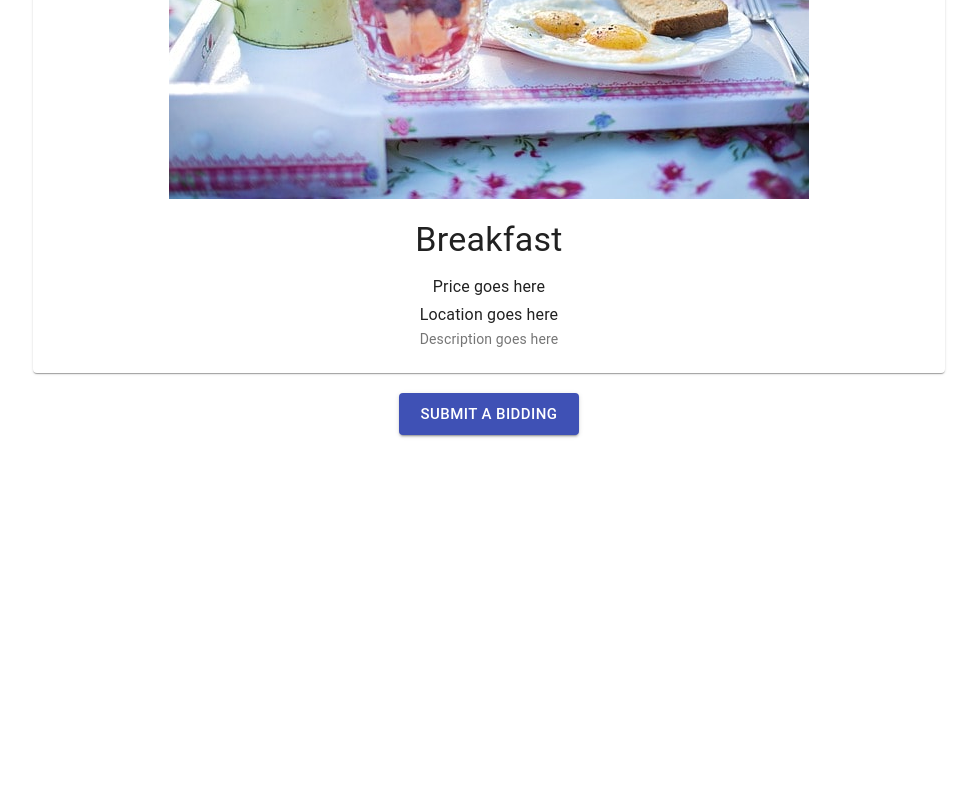
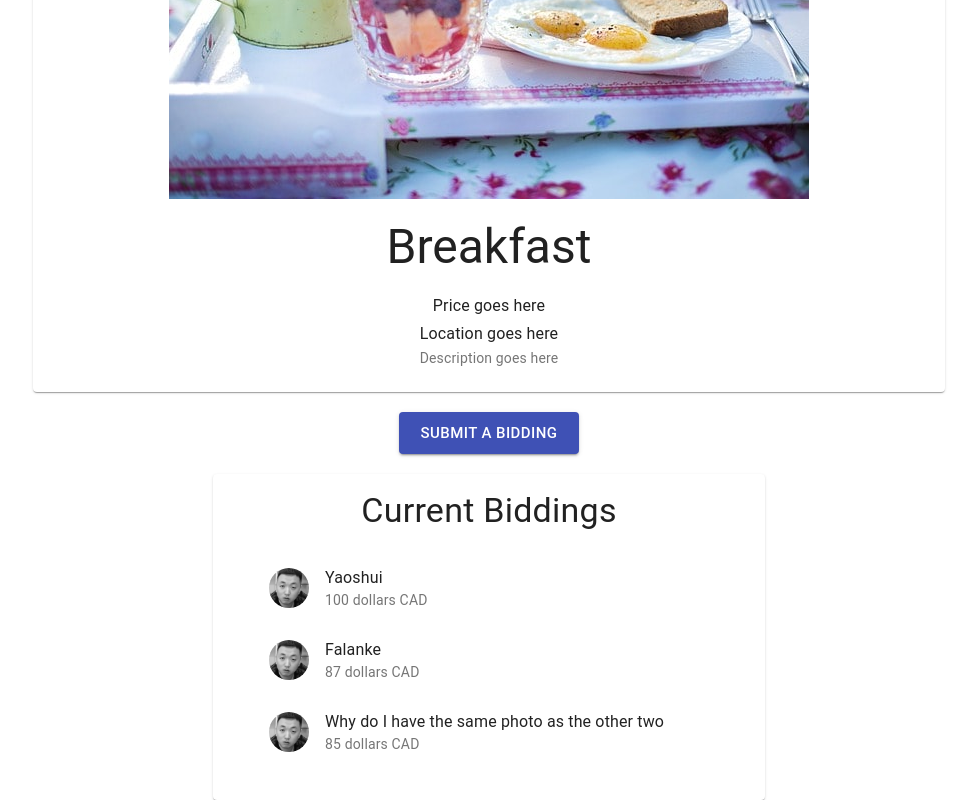
Before and after one commit to Falanke21/REM-demo-website, a React (Create React App) app in the folder fgnb/: page /item/0 in a window 1280 px wide. Shown: the part 322-1122 px from the top of the page, without its empty margins (151-1128 px from the left). Before the commit the page ends 800 px from the top, so only its background shows below. Built offline with nearby package versions, Linux system fonts and the light colour scheme.

Commit message:
add bidding info into item page

```diff
--- /dev/null
+++ b/fgnb/src/CurrentBiddings.js
@@ -0,0 +1,110 @@
+import React from "react";
+
+import { makeStyles } from "@material-ui/core/styles";
+import Container from "@material-ui/core/Container";
+import Card from "@material-ui/core/Card";
+import CardContent from "@material-ui/core/CardContent";
+import Typography from "@material-ui/core/Typography";
+
+import List from "@material-ui/core/List";
+import ListItem from "@material-ui/core/ListItem";
+import ListItemText from "@material-ui/core/ListItemText";
+import ListItemAvatar from "@material-ui/core/ListItemAvatar";
+import Avatar from "@material-ui/core/Avatar";
+
+function Biddings(prop) {
+    // Hard code bidding information, add server call later
+    const bidArray = [
+        {
+            bidderId: 1,
+            username: "Yaoshui",
+            profilePic: "/static/images/yaoshui.jpg",
+            amount: 100
+        },
+        {
+            bidderId: 2,
+            username: "Falanke",
+            profilePic: "/static/images/yaoshui.jpg",
+            amount: 87
+        },
+        {
+            bidderId: 3,
+            username: "Why do I have the same photo as the other two",
+            profilePic: "/static/images/yaoshui.jpg",
+            amount: 85
+        }
+    ];
+
+    return (
+        <List>
+            {bidArray.map(bid => (
+                <Container>
+                    <ListItem>
+                        <ListItemAvatar>
+                            <Avatar
+                                src={require("./static/images/yaoshui.jpg")}
+                            />
+                            {
+                                // why material ui why
+                            }
+                        </ListItemAvatar>
+                        <ListItemText
+                            primary={bid.username}
+                            secondary={`${bid.amount} dollars CAD`}
+                        />
+                    </ListItem>
+                </Container>
+            ))}
+            {/*
+            <Container>
+
+
+
+                 <ListItem>
+                    <ListItemAvatar>
+                        <Avatar src={require("./static/images/yaoshui.jpg")} />
+                    </ListItemAvatar>
+                    <ListItemText primary="Photos" secondary="Jan 9, 2014" />
+                </ListItem>
+            </Container>
+            <Container>
+                <ListItem>
+                    <ListItemAvatar>
+                        <Avatar src={require("./static/images/yaoshui.jpg")} />
+                    </ListItemAvatar>
+                    <ListItemText primary="Work" secondary="Jan 7, 2014" />
+                </ListItem>
+            </Container>
+            <Container>
+                <ListItem>
+                    <ListItemAvatar>
+                        <Avatar src={require("./static/images/yaoshui.jpg")} />
+                    </ListItemAvatar>
+                    <ListItemText
+                        primary="Vacation"
+                        secondary="July 20, 2014"
+                    />
+                </ListItem>
+			</Container>
+			*/}
+        </List>
+    );
+}
+
+export default function CurrentBiddings(prop) {
+    return (
+        <div>
+            <br />
+            <Container maxWidth="sm">
+                <Card>
+                    <CardContent>
+                        <Typography gutterBottom variant="h4" component="h2">
+                            Current Biddings
+                        </Typography>
+                        <Biddings />
+                    </CardContent>
+                </Card>
+            </Container>
+        </div>
+    );
+}
--- a/fgnb/src/ItemCard.js
+++ b/fgnb/src/ItemCard.js
@@ -10,7 +10,7 @@ export default function ItemCard(prop) {
     return (
         <div>
             <br />
-            <Container maxWidth="md" p={40}>
+            <Container maxWidth="md">
                 <Card>
                     <CardMedia image={prop.item.img} />
                     {
@@ -20,7 +20,7 @@ export default function ItemCard(prop) {
                     }
                     <img alt={prop.item.title} src={prop.item.img}></img>
                     <CardContent>
-                        <Typography gutterBottom variant="h4" component="h2">
+                        <Typography gutterBottom variant="h3" component="h2">
                             {prop.item.title}
                         </Typography>
                         <Typography variant="subtitle1" component="h5">
--- a/fgnb/src/ItemDetail.js
+++ b/fgnb/src/ItemDetail.js
@@ -4,6 +4,7 @@ import Navigation from "./Navigation";
 import ItemCard from "./ItemCard";
 import tileData from "./tileData";
 import BiddingDialog from "./BiddingDialog";
+import CurrentBiddings from "./CurrentBiddings";
 
 export default function ItemDetail({ match }) {
     const item = tileData.find(x => match.params.itemId === x.id);
@@ -13,6 +14,7 @@ export default function ItemDetail({ match }) {
             <Navigation />
             <ItemCard item={item} />
             <BiddingDialog itemId={item.id}/>
+            <CurrentBiddings item={item}/>
         </div>
     );
 }
```
